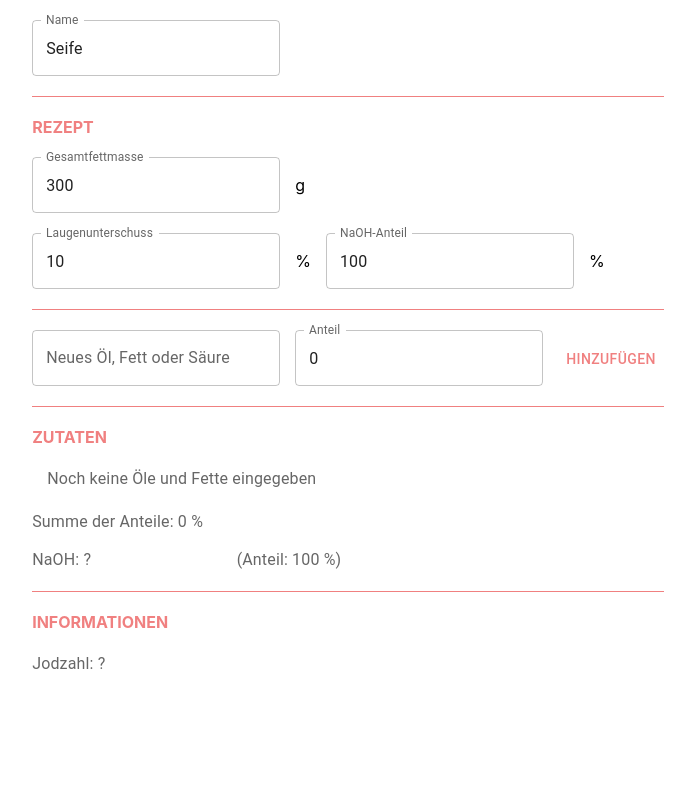
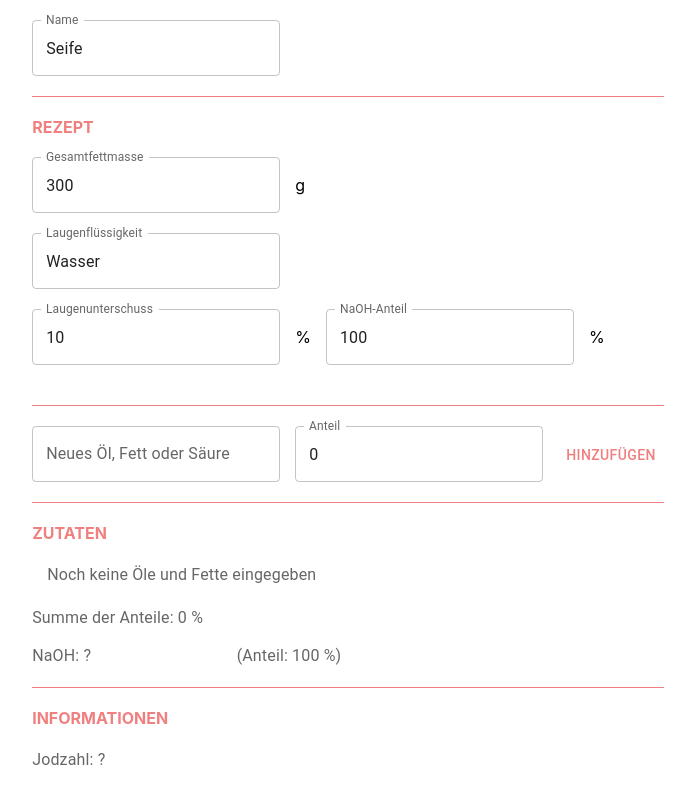
Before and after one commit to weissu42/seifenrechner, a React (Create React App) app: page / in a window 1280 px wide. Shown: the whole page, without its empty margins (292-987 px from the left). Built offline with nearby package versions, Linux system fonts and the light colour scheme.

Commit message:
füge Laugenfluessigkeit hinzu
Signed-off-by: Ute Weiss <seife@u.spreckels.de>

```diff
--- a/src/components/Rezept.tsx
+++ b/src/components/Rezept.tsx
@@ -1,10 +1,12 @@
 import React, { FC } from 'react';
 import styled from '@emotion/styled';
+
 import { DefaultProps } from './common/DefaultProps';
 import { margins } from '../theme';
 import { SectionTitle } from './common/SectionTitle';
 import { StyledNumberField } from './common/NumberField';
 import { useRezept } from '../contexts/SeifeContext';
+import { StyledTextField } from './common/StyledTextField';
 
 const RezeptContainer = styled.div`
   display: flex;
@@ -15,7 +17,7 @@ const StyledInput = styled.div`
   display: flex;
   flex-direction: row;
   align-items: baseline;
-  margin-right: ${margins.s};
+  margin: 0 ${margins.s} ${margins.m} 0;
 `;
 
 const LaugeContainer = styled.div`
@@ -23,11 +25,18 @@ const LaugeContainer = styled.div`
   flex-direction: row;
   align-self: start;
   align-items: baseline;
-  margin-top: ${margins.m};
 `;
 
 export const Rezept: FC<DefaultProps> = ({ className }) => {
-  const { rezept: { laugenunterschuss, gesamtfettmasse, naohAnteil }, updateRezept } = useRezept();
+  const {
+    rezept: {
+      laugenunterschuss,
+      gesamtfettmasse,
+      naohAnteil,
+      laugenfluessigkeit,
+    },
+    updateRezept,
+  } = useRezept();
 
   return (
     <div className={className}>
@@ -35,23 +44,30 @@ export const Rezept: FC<DefaultProps> = ({ className }) => {
       <RezeptContainer>
         <StyledInput>
           <StyledNumberField
-            label={'Gesamtfettmasse'}
+            label="Gesamtfettmasse"
             value={gesamtfettmasse}
             validate={(value) => 0 <= value}
             update={(value) => updateRezept({ gesamtfettmasse: value })}
           /> g
         </StyledInput>
+        <StyledInput>
+          <StyledTextField
+            label="Laugenflüssigkeit"
+            value={laugenfluessigkeit}
+            onChange={({ currentTarget: { value } }): void => updateRezept({ laugenfluessigkeit: value })}
+          />
+        </StyledInput>
         <LaugeContainer>
           <StyledInput>
             <StyledNumberField
-              label={'Laugenunterschuss'}
+              label="Laugenunterschuss"
               value={laugenunterschuss}
               update={(value) => updateRezept({ laugenunterschuss: value })}
             /> %
           </StyledInput>
           <StyledInput>
             <StyledNumberField
-              label={'NaOH-Anteil'}
+              label="NaOH-Anteil"
               value={naohAnteil}
               update={(value) => updateRezept({ naohAnteil: value })}
             /> %
--- a/src/components/zutaten/NeueZutat.tsx
+++ b/src/components/zutaten/NeueZutat.tsx
@@ -19,6 +19,7 @@ export const NeueZutat: FC<DefaultProps> = ({ className }) => {
 
   const onSubmitZutat = (event: React.FormEvent): void => {
     event.preventDefault();
+
     addZutat(zutat, anteil);
     setZutat('');
     setAnteil(0);
--- a/src/contexts/RezeptState.ts
+++ b/src/contexts/RezeptState.ts
@@ -4,6 +4,7 @@ export interface Rezept {
   laugenunterschuss: number;
   gesamtfettmasse: number;
   naohAnteil: number;
+  laugenfluessigkeit: string;
 }
 
 export interface RezeptState {
@@ -12,7 +13,12 @@ export interface RezeptState {
 }
 
 export const defaultRezept: RezeptState = {
-  rezept: { laugenunterschuss: 10, gesamtfettmasse: 300, naohAnteil: 100 },
+  rezept: {
+    laugenunterschuss: 10,
+    gesamtfettmasse: 300,
+    naohAnteil: 100,
+    laugenfluessigkeit: 'Wasser',
+  },
   updateRezept: () => undefined,
 };
 
@@ -20,8 +26,9 @@ export const useRezeptState = (): RezeptState => {
   const [ laugenunterschuss, setLaugenunterschuss ] = useState(defaultRezept.rezept.laugenunterschuss);
   const [ gesamtfettmasse, setGesamtfettmasse ] = useState(defaultRezept.rezept.gesamtfettmasse);
   const [ naohAnteil, setNaohAnteil ] = useState(defaultRezept.rezept.naohAnteil);
+  const [ laugenfluessigkeit, setLaugenfluessigkeit ] = useState(defaultRezept.rezept.laugenfluessigkeit);
 
-  const updateRezept = ({ laugenunterschuss, gesamtfettmasse, naohAnteil }: Partial<Rezept>): void => {
+  const updateRezept = ({ laugenunterschuss, gesamtfettmasse, naohAnteil, laugenfluessigkeit }: Partial<Rezept>): void => {
     if (laugenunterschuss !== undefined) {
       setLaugenunterschuss(laugenunterschuss);
     }
@@ -33,10 +40,19 @@ export const useRezeptState = (): RezeptState => {
     if (naohAnteil !== undefined) {
       setNaohAnteil(naohAnteil);
     }
+
+    if (laugenfluessigkeit !== undefined) {
+      setLaugenfluessigkeit(laugenfluessigkeit);
+    }
   };
 
   return {
-    rezept: { laugenunterschuss, gesamtfettmasse, naohAnteil },
+    rezept: {
+      laugenunterschuss,
+      gesamtfettmasse,
+      naohAnteil,
+      laugenfluessigkeit,
+    },
     updateRezept,
   };
 };
```
